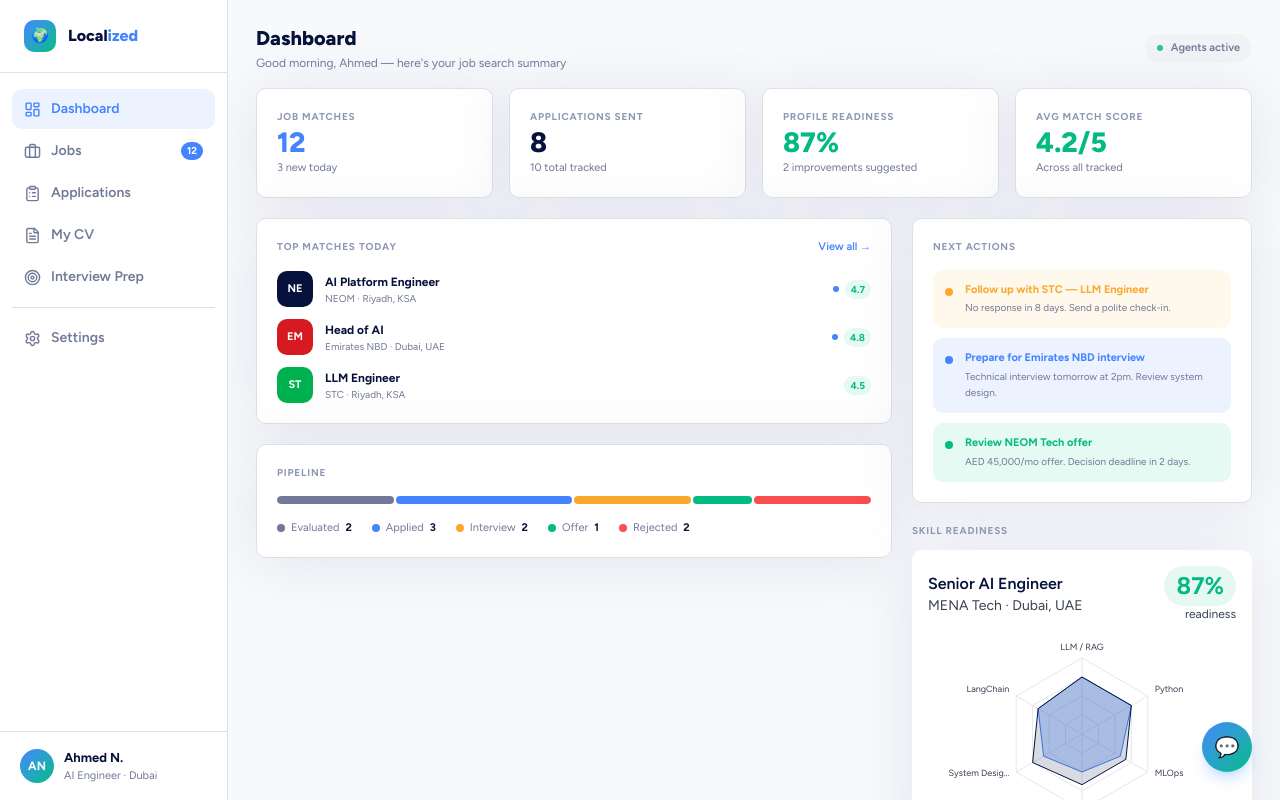
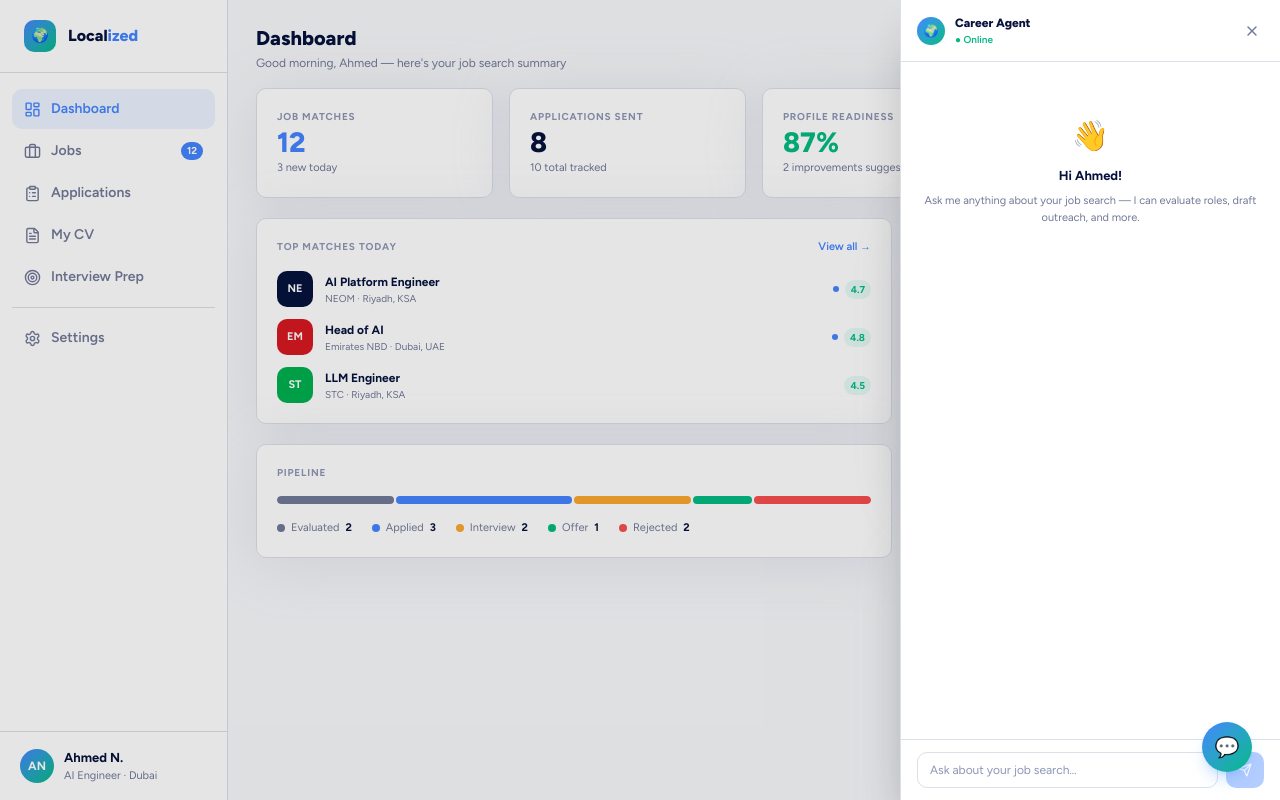
Before and after one commit to zoomnguyen224/localized-career-coach, a Next.js app: page /dashboard in a window 1280 px wide. Both pictures are taken after a click on the button "Ask your career agent". Built offline with nearby package versions, Linux system fonts and the light colour scheme.

Commit message:
feat: Chat sidebar drawer wired to FAB, AppLayoutClient manages open state

```diff
--- a/src/app/(app)/layout.tsx
+++ b/src/app/(app)/layout.tsx
@@ -1,12 +1,5 @@
-import { AppSidebar } from '@/components/layout/AppSidebar'
+import { AppLayoutClient } from '@/components/layout/AppLayoutClient'
 
 export default function AppLayout({ children }: { children: React.ReactNode }) {
-  return (
-    <div className="flex h-screen overflow-hidden bg-[#F8F9FB] relative">
-      <AppSidebar />
-      <main className="flex-1 overflow-y-auto">
-        {children}
-      </main>
-    </div>
-  )
+  return <AppLayoutClient>{children}</AppLayoutClient>
 }
--- /dev/null
+++ b/src/components/layout/AppLayoutClient.tsx
@@ -0,0 +1,20 @@
+// src/components/layout/AppLayoutClient.tsx
+'use client'
+
+import { useState } from 'react'
+import { AppSidebar } from './AppSidebar'
+import { ChatDrawer } from './ChatDrawer'
+
+export function AppLayoutClient({ children }: { children: React.ReactNode }) {
+  const [isChatOpen, setIsChatOpen] = useState(false)
+
+  return (
+    <div className="flex h-screen overflow-hidden bg-[#F8F9FB] relative">
+      <AppSidebar onOpenChat={() => setIsChatOpen(true)} />
+      <main className="flex-1 overflow-y-auto">
+        {children}
+      </main>
+      <ChatDrawer isOpen={isChatOpen} onClose={() => setIsChatOpen(false)} />
+    </div>
+  )
+}
--- a/src/components/layout/AppSidebar.tsx
+++ b/src/components/layout/AppSidebar.tsx
@@ -3,6 +3,10 @@
 import Link from 'next/link'
 import { usePathname } from 'next/navigation'
 import { LayoutDashboard, Briefcase, ClipboardList, FileText, Target, Settings } from 'lucide-react'
+
+interface AppSidebarProps {
+  onOpenChat: () => void
+}
 
 const NAV_ITEMS = [
   { href: '/dashboard', icon: LayoutDashboard, label: 'Dashboard' },
@@ -12,7 +16,7 @@ const NAV_ITEMS = [
   { href: '/interview', icon: Target, label: 'Interview Prep' },
 ]
 
-export function AppSidebar() {
+export function AppSidebar({ onOpenChat }: AppSidebarProps) {
   const pathname = usePathname()
 
   return (
@@ -76,6 +80,7 @@ export function AppSidebar() {
 
       {/* Chat FAB */}
       <button
+        onClick={onOpenChat}
         className="absolute bottom-7 right-7 w-[50px] h-[50px] rounded-full bg-gradient-to-br from-[#4584FF] to-[#03BA82] flex items-center justify-center text-xl shadow-lg shadow-blue-400/30 z-50"
         title="Ask your career agent"
       >
--- /dev/null
+++ b/src/components/layout/ChatDrawer.tsx
@@ -0,0 +1,169 @@
+// src/components/layout/ChatDrawer.tsx
+'use client'
+
+import { useState, useRef, useEffect } from 'react'
+import { X, Send } from 'lucide-react'
+import { v4 as uuidv4 } from 'uuid'
+
+interface ChatMessage {
+  id: string
+  role: 'user' | 'assistant'
+  content: string
+  isStreaming?: boolean
+}
+
+interface ChatDrawerProps {
+  isOpen: boolean
+  onClose: () => void
+}
+
+export function ChatDrawer({ isOpen, onClose }: ChatDrawerProps) {
+  const [messages, setMessages] = useState<ChatMessage[]>([])
+  const [input, setInput] = useState('')
+  const [isLoading, setIsLoading] = useState(false)
+  const threadIdRef = useRef(uuidv4())
+  const bottomRef = useRef<HTMLDivElement>(null)
+
+  useEffect(() => {
+    bottomRef.current?.scrollIntoView({ behavior: 'smooth' })
+  }, [messages])
+
+  async function sendMessage() {
+    const text = input.trim()
+    if (!text || isLoading) return
+
+    const userMsg: ChatMessage = { id: uuidv4(), role: 'user', content: text }
+    const assistantId = uuidv4()
+
+    setMessages(prev => [
+      ...prev,
+      userMsg,
+      { id: assistantId, role: 'assistant', content: '', isStreaming: true },
+    ])
+    setInput('')
+    setIsLoading(true)
+
+    const historyForApi = [...messages, userMsg].map(m => ({ role: m.role, content: m.content }))
+
+    try {
+      const res = await fetch('/api/chat', {
+        method: 'POST',
+        headers: { 'Content-Type': 'application/json' },
+        body: JSON.stringify({ messages: historyForApi, threadId: threadIdRef.current }),
+      })
+
+      const reader = res.body!.getReader()
+      const decoder = new TextDecoder()
+      let accumulated = ''
+
+      while (true) {
+        const { done, value } = await reader.read()
+        if (done) break
+        const chunk = decoder.decode(value, { stream: true })
+        for (const line of chunk.split('\n')) {
+          if (!line.startsWith('data: ')) continue
+          const payload = line.slice(6)
+          if (payload === '[DONE]') continue
+          try {
+            const event = JSON.parse(payload)
+            if (event.type === 'text') {
+              accumulated += event.content
+              setMessages(prev =>
+                prev.map(m => m.id === assistantId ? { ...m, content: accumulated } : m)
+              )
+            }
+          } catch {}
+        }
+      }
+    } finally {
+      setIsLoading(false)
+      setMessages(prev =>
+        prev.map(m => m.id === assistantId ? { ...m, isStreaming: false } : m)
+      )
+    }
+  }
+
+  return (
+    <>
+      {isOpen && (
+        <div className="fixed inset-0 bg-black/10 z-30" onClick={onClose} />
+      )}
+
+      <div
+        className={`fixed right-0 top-0 h-full w-[380px] bg-white border-l border-[#DCDFE8] shadow-2xl z-40 flex flex-col transition-transform duration-300 ${
+          isOpen ? 'translate-x-0' : 'translate-x-full'
+        }`}
+      >
+        {/* Header */}
+        <div className="flex items-center justify-between px-4 py-3.5 border-b border-[#DCDFE8] flex-shrink-0">
+          <div className="flex items-center gap-2.5">
+            <div className="w-7 h-7 rounded-full bg-gradient-to-br from-[#4584FF] to-[#03BA82] flex items-center justify-center text-xs">
+              🌍
+            </div>
+            <div>
+              <div className="text-[12px] font-extrabold text-[#06123C]">Career Agent</div>
+              <div className="text-[10px] text-[#03BA82] font-semibold">● Online</div>
+            </div>
+          </div>
+          <button onClick={onClose} className="text-[#727998] hover:text-[#06123C] transition-colors p-1">
+            <X size={16} />
+          </button>
+        </div>
+
+        {/* Messages */}
+        <div className="flex-1 overflow-y-auto px-4 py-4 flex flex-col gap-3">
+          {messages.length === 0 && (
+            <div className="text-center py-10">
+              <div className="text-3xl mb-3">👋</div>
+              <div className="text-[13px] font-bold text-[#06123C]">Hi Ahmed!</div>
+              <div className="text-[11px] text-[#727998] mt-1.5 leading-relaxed">
+                Ask me anything about your job search — I can evaluate roles, draft outreach, and more.
+              </div>
+            </div>
+          )}
+
+          {messages.map(msg => (
+            <div key={msg.id} className={`flex ${msg.role === 'user' ? 'justify-end' : 'justify-start'}`}>
+              <div
+                className={`max-w-[85%] text-[12px] leading-relaxed px-3 py-2 rounded-[10px] ${
+                  msg.role === 'user'
+                    ? 'bg-[#4584FF] text-white rounded-br-sm'
+                    : 'bg-[#F2F3F6] text-[#06123C] rounded-bl-sm'
+                }`}
+              >
+                {msg.content || (msg.isStreaming
+                  ? <span className="inline-block w-4 text-center animate-pulse">●</span>
+                  : ''
+                )}
+              </div>
+            </div>
+          ))}
+
+          <div ref={bottomRef} />
+        </div>
+
+        {/* Input */}
+        <div className="px-4 py-3 border-t border-[#DCDFE8] flex-shrink-0">
+          <div className="flex gap-2">
+            <input
+              type="text"
+              placeholder="Ask about your job search…"
+              value={input}
+              onChange={e => setInput(e.target.value)}
+              onKeyDown={e => { if (e.key === 'Enter' && !e.shiftKey) { e.preventDefault(); sendMessage() } }}
+              disabled={isLoading}
+              className="flex-1 border border-[#DCDFE8] rounded-[10px] px-3 py-2 text-[12px] text-[#06123C] placeholder:text-[#8D96B4] outline-none focus:border-[#4584FF] disabled:opacity-50"
+            />
+            <button
+              onClick={sendMessage}
+              disabled={!input.trim() || isLoading}
+              className="bg-[#4584FF] text-white px-3 py-2 rounded-[10px] disabled:opacity-40 transition-opacity hover:bg-[#3a70e0]"
+            >
+              <Send size={14} />
+            </button>
+          </div>
+        </div>
+      </div>
+    </>
+  )
+}
```
